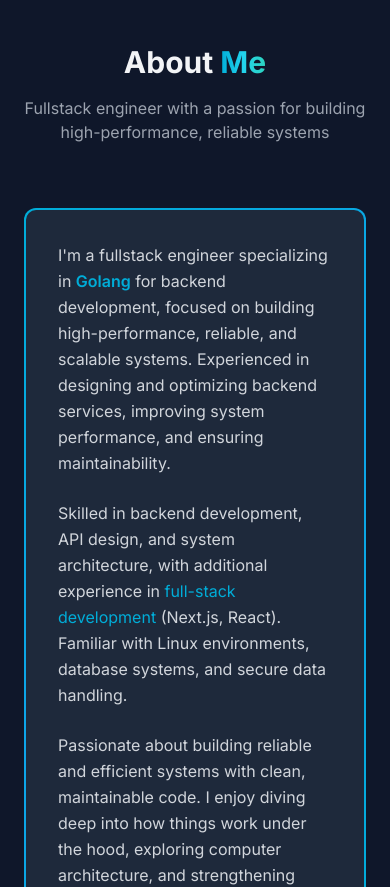
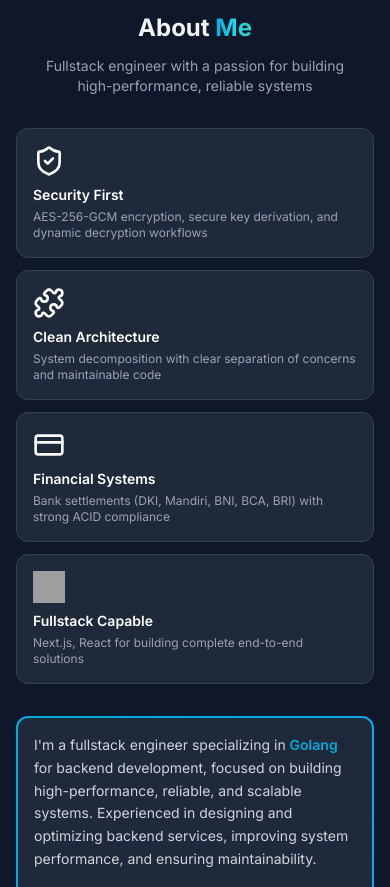
Before and after one commit to luckyDevK/luckyDevkPortfolio, a React (Vite) app: page / in a window 390 px wide. Shown: the part 880-1767 px from the top of the page. Built offline with nearby package versions, Linux system fonts and the light colour scheme; grey boxes are pictures that could not be loaded.

Commit message:
feat(about): make component responsive
- Use single column grid on mobile, 2 columns on sm+
- Scale typography and padding for all breakpoints
- Adjust highlight cards sizing for mobile

```diff
--- a/src/components/About.tsx
+++ b/src/components/About.tsx
@@ -28,50 +28,50 @@ const About = () => {
   ];
 
   return (
-    <section id="about" className="py-20 relative">
-      <div className="max-w-6xl mx-auto px-6">
-        <div className="text-center mb-16">
-          <h2 className="text-3xl md:text-4xl font-bold mb-4">
+    <section id="about" className="py-12 sm:py-16 md:py-20 relative">
+      <div className="max-w-6xl mx-auto px-4 sm:px-6">
+        <div className="text-center mb-8 sm:mb-12 md:mb-16">
+          <h2 className="text-2xl sm:text-3xl md:text-4xl font-bold mb-3 sm:mb-4">
             About <span className="gradient-text">Me</span>
           </h2>
-          <p className="text-gray-400 max-w-2xl mx-auto">
+          <p className="text-gray-400 text-sm sm:text-base max-w-2xl mx-auto px-4 sm:px-0">
             Fullstack engineer with a passion for building high-performance, reliable systems
           </p>
         </div>
 
-        <div className="grid md:grid-cols-2 gap-12 items-center">
+        <div className="grid lg:grid-cols-2 gap-8 md:gap-12 items-start">
           {/* Left - About text */}
-          <div>
-            <div className="animated-border rounded-xl p-8">
-              <p className="text-gray-300 leading-relaxed mb-6">
+          <div className="order-2 lg:order-1">
+            <div className="animated-border rounded-xl p-4 sm:p-6 md:p-8">
+              <p className="text-gray-300 text-sm sm:text-base leading-relaxed mb-4 sm:mb-6">
                 I'm a fullstack engineer specializing in <span className="text-go-cyan font-semibold">Golang</span> for backend development,
                 focused on building high-performance, reliable, and scalable systems.
                 Experienced in designing and optimizing backend services, improving system performance,
                 and ensuring maintainability.
               </p>
-              <p className="text-gray-300 leading-relaxed mb-6">
+              <p className="text-gray-300 text-sm sm:text-base leading-relaxed mb-4 sm:mb-6">
                 Skilled in backend development, API design, and system architecture, with additional
                 experience in <span className="text-go-cyan">full-stack development</span> (Next.js, React).
                 Familiar with Linux environments, database systems, and secure data handling.
               </p>
-             <p className="text-gray-300 leading-relaxed">
+              <p className="text-gray-300 text-sm sm:text-base leading-relaxed">
                 Passionate about building reliable and efficient systems with clean, maintainable code.
                 I enjoy diving deep into how things work under the hood, exploring computer architecture,
                 and strengthening problem-solving skills through DSA.
-            </p>
+              </p>
             </div>
           </div>
 
           {/* Right - Highlights */}
-          <div className="grid grid-cols-2 gap-4">
+          <div className="grid grid-cols-1 sm:grid-cols-2 gap-3 sm:gap-4 order-1 lg:order-2">
             {highlights.map((item, index) => (
               <div
                 key={index}
-                className="bg-dark-800 border border-dark-700 rounded-xl p-6 card-hover"
+                className="bg-dark-800 border border-dark-700 rounded-xl p-4 sm:p-5 md:p-6 card-hover"
               >
-                <img src={item.icon} alt="" className="w-10 h-10 mb-3" />
-                <h3 className="font-semibold text-white mb-2">{item.title}</h3>
-                <p className="text-gray-400 text-sm">{item.desc}</p>
+                <img src={item.icon} alt="" className="w-8 h-8 sm:w-10 sm:h-10 mb-2 sm:mb-3" />
+                <h3 className="font-semibold text-white text-sm sm:text-base mb-1 sm:mb-2">{item.title}</h3>
+                <p className="text-gray-400 text-xs sm:text-sm">{item.desc}</p>
               </div>
             ))}
           </div>
```
